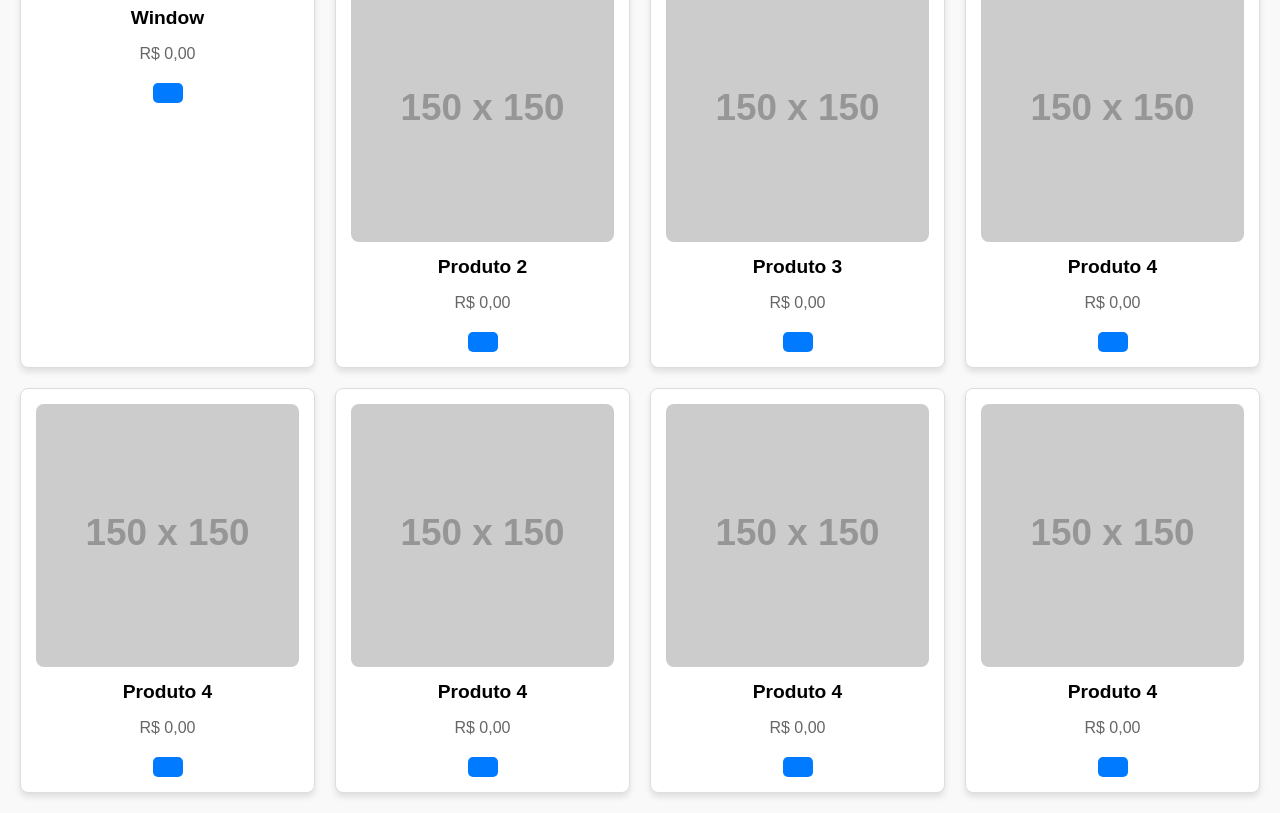
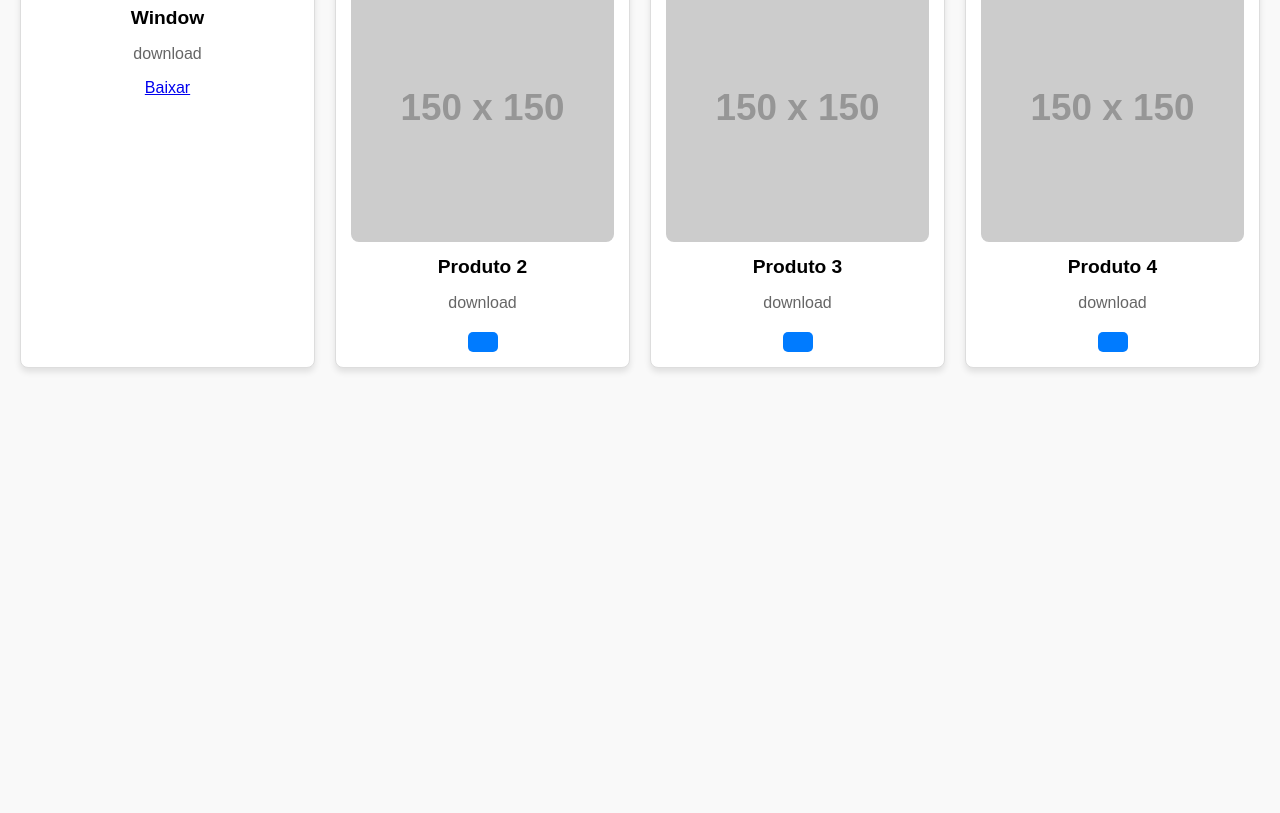
Before and after one commit to architect-adventures/a-ad, a plain HTML site: page index.html in a window 1280 px wide. Shown: the part 169-982 px from the top of the page. After the commit the page ends 800 px from the top, so only its background shows below. Drawn offline with Linux system fonts and the light colour scheme; placeholder pictures from the web are drawn by us.

Commit message:
Add files via upload

```diff
--- a/index.html
+++ b/index.html
@@ -1,9 +1,9 @@
 <!DOCTYPE html>
-<html lang="pt-BR">
+<html lang="eng-UK">
 <head>
     <meta charset="UTF-8">
     <meta name="viewport" content="width=device-width, initial-scale=1.0">
-    <title>Loja Online</title>
+    <title>Architect-adventures</title>
     <style>
         body {
             font-family: Arial, sans-serif;
@@ -67,56 +67,28 @@
         <div class="item">
             <img src="C:\Users\renat\Downloads\Cow - 2619138\images\2.PNG" alt="Produto 1">
             <h3>Window</h3>
-            <p>R$ 0,00</p>
-            <button></button>
+            <p>download</p>
+            <a href="https://drive.google.com/file/d/1-DDLi6SnkHRsE7hX-R_7Ze7wYnPsvJNN/view?usp=drive_link" download>Baixar</a>
         </div>
         <!-- Item 2 -->
         <div class="item">
             <img src="https://via.placeholder.com/150" alt="Produto 2">
             <h3>Produto 2</h3>
-            <p>R$ 0,00</p>
+            <p>download</p>
             <button></button>
         </div>
         <!-- Item 3 -->
         <div class="item">
             <img src="https://via.placeholder.com/150" alt="Produto 3">
             <h3>Produto 3</h3>
-            <p>R$ 0,00</p>
+            <p>download</p>
             <button></button>
         </div>
         <!-- Item 4 -->
         <div class="item">
             <img src="https://via.placeholder.com/150" alt="Produto 4">
             <h3>Produto 4</h3>
-            <p>R$ 0,00</p>
-            <button></button>
-        </div>
-        <!-- Item 4 -->
-        <div class="item">
-            <img src="https://via.placeholder.com/150" alt="Produto 4">
-            <h3>Produto 4</h3>
-            <p>R$ 0,00</p>
-            <button></button>
-        </div>
-        <!-- Item 4 -->
-        <div class="item">
-            <img src="https://via.placeholder.com/150" alt="Produto 4">
-            <h3>Produto 4</h3>
-            <p>R$ 0,00</p>
-            <button></button>
-        </div>
-        <!-- Item 4 -->
-        <div class="item">
-            <img src="https://via.placeholder.com/150" alt="Produto 4">
-            <h3>Produto 4</h3>
-            <p>R$ 0,00</p>
-            <button></button>
-        </div>
-        <!-- Item 4 -->
-        <div class="item">
-            <img src="https://via.placeholder.com/150" alt="Produto 4">
-            <h3>Produto 4</h3>
-            <p>R$ 0,00</p>
+            <p>download</p>
             <button></button>
         </div>
     </div>
```
